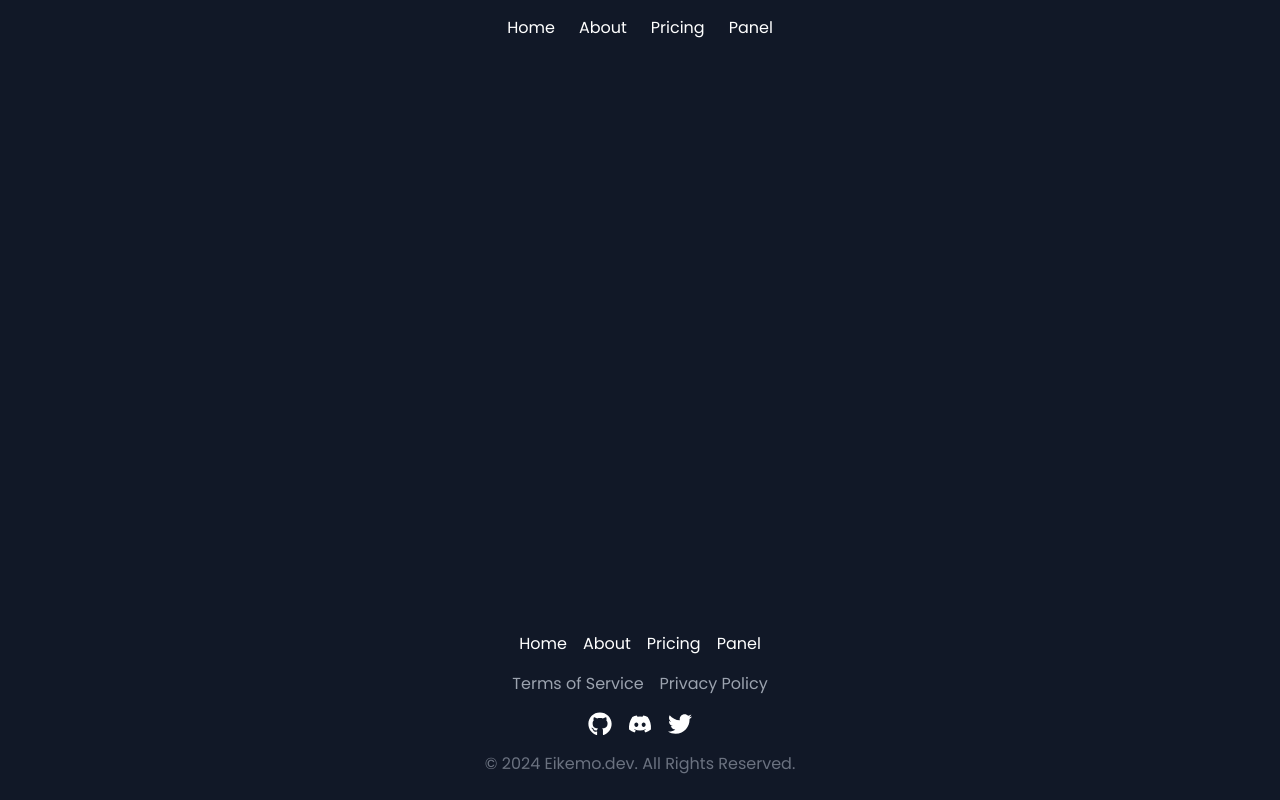
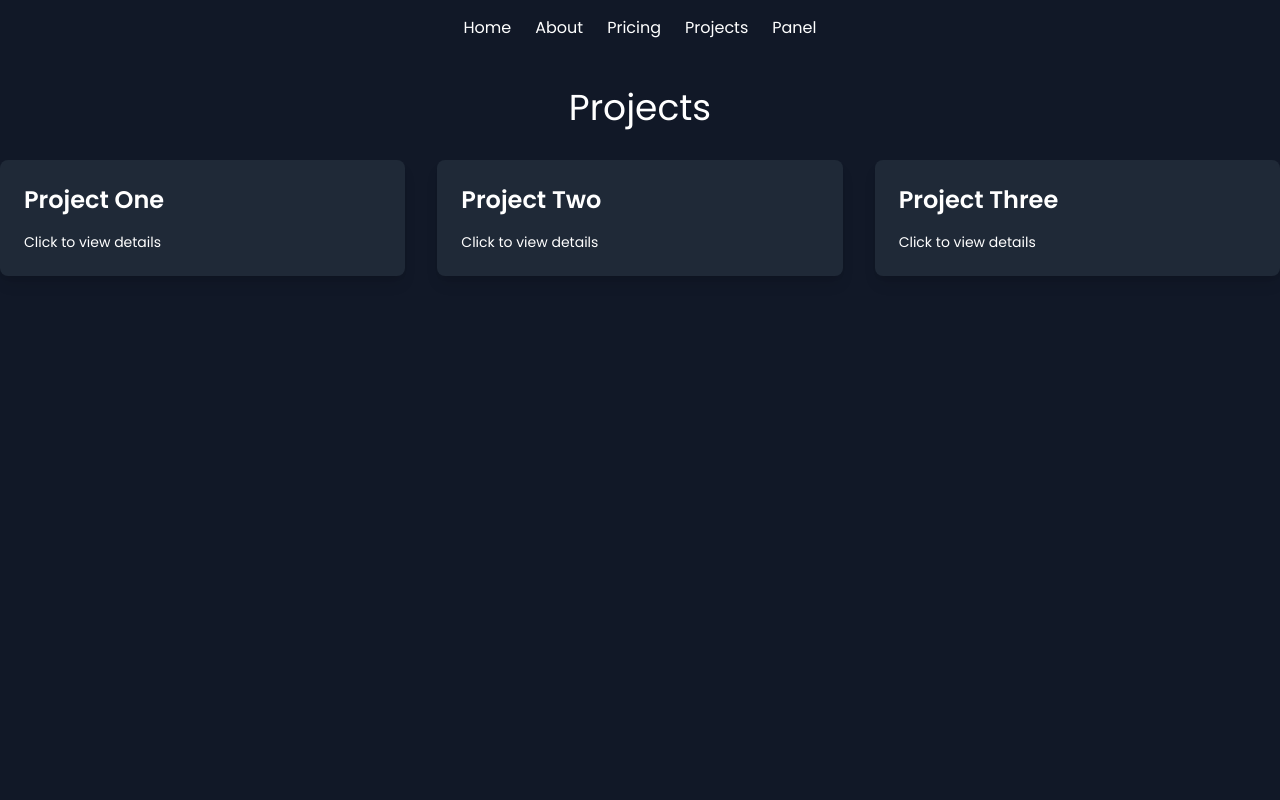
Before and after one commit to malvineikemo/eikemo.dev, a React (Create React App) app: page /projects in a window 1280 px wide. Shown: the top 800 px of the page. Built offline with nearby package versions, Linux system fonts and the light colour scheme; the HTML template or start-up script is replaced by a standard one.

Commit message:
Added Projects page

```diff
--- a/package.json
+++ b/package.json
@@ -10,6 +10,7 @@
     "react": "^18.3.1",
     "react-dom": "^18.3.1",
     "react-icons": "^5.3.0",
+    "react-markdown": "^9.0.1",
     "react-router-dom": "^6.26.1",
     "react-scripts": "5.0.1",
     "web-vitals": "^2.1.4"
--- a/src/App.js
+++ b/src/App.js
@@ -5,6 +5,7 @@ import Footer from './components/Footer';
 import Home from './pages/Home';
 import About from './pages/About';
 import Pricing from './pages/Pricing';
+import Projects from './pages/Projects';
 import Panel from './pages/Panel';
 import Terms from './pages/Terms';
 import Privacy from './pages/Privacy';
@@ -20,6 +21,7 @@ function App() {
             <Route path="/about" element={<About />} />
             <Route path="/pricing" element={<Pricing />} />
             <Route path="/panel" element={<Panel />} />
+            <Route path="/projects" element={<Projects />} />
             <Route path="/terms" element={<Terms />} />
             <Route path="/privacy" element={<Privacy />} />
           </Routes>
--- a/src/components/Navbar.js
+++ b/src/components/Navbar.js
@@ -35,6 +35,15 @@ function Navbar() {
         </li>
         <li>
           <NavLink
+            to="/projects"
+            className="hover:text-blue-400"
+            activeClassName="text-blue-500"
+          >
+            Projects
+          </NavLink>
+        </li>
+        <li>
+          <NavLink
             to="/panel"
             className="hover:text-blue-400"
             activeClassName="text-blue-500"
--- /dev/null
+++ b/src/pages/Projects.js
@@ -0,0 +1,96 @@
+import React, { useState } from 'react';
+import { motion, AnimatePresence } from 'framer-motion';
+import ReactMarkdown from 'react-markdown';
+
+const projectsData = [
+  {
+    id: 1,
+    title: "Project One",
+    description: `# Project One
+    This is the first project. It involves using **React** and **Framer Motion**.`,
+  },
+  {
+    id: 2,
+    title: "Project Two",
+    description: `# Project Two
+    This project is focused on **Tailwind CSS** for styling and responsiveness.`,
+  },
+  {
+    id: 3,
+    title: "Project Three",
+    description: `# Project Three
+    A demonstration of **JavaScript** and **APIs** for dynamic content.`,
+  },
+  // Add more projects as you like
+];
+
+function Projects() {
+  const [selectedProject, setSelectedProject] = useState(null);
+
+  const handleProjectClick = (project) => {
+    setSelectedProject(project);
+  };
+
+  const handleClose = () => {
+    setSelectedProject(null);
+  };
+
+  return (
+    <div className="relative min-h-screen bg-gray-900 text-white">
+      <div className="container mx-auto py-8">
+        <h1 className="text-4xl text-center mb-8">Projects</h1>
+
+        {/* Project Grid */}
+        <div className="grid grid-cols-1 sm:grid-cols-2 md:grid-cols-3 gap-8">
+          {projectsData.map((project) => (
+            <motion.div
+              key={project.id}
+              className="bg-gray-800 p-6 rounded-lg shadow-lg cursor-pointer hover:bg-gray-700"
+              whileHover={{ scale: 1.05 }}
+              whileTap={{ scale: 0.95 }}
+              onClick={() => handleProjectClick(project)}
+            >
+              <h2 className="text-2xl font-semibold mb-4">{project.title}</h2>
+              <p className="text-sm">Click to view details</p>
+            </motion.div>
+          ))}
+        </div>
+
+        {/* Project Modal */}
+        <AnimatePresence>
+          {selectedProject && (
+            <motion.div
+              className="fixed inset-0 bg-black bg-opacity-80 flex items-center justify-center z-50"
+              initial={{ opacity: 0 }}
+              animate={{ opacity: 1 }}
+              exit={{ opacity: 0 }}
+            >
+              <motion.div
+                className="bg-gray-800 p-8 rounded-lg shadow-lg max-w-3xl w-full"
+                initial={{ scale: 0.8, opacity: 0 }}
+                animate={{ scale: 1, opacity: 1 }}
+                exit={{ scale: 0.8, opacity: 0 }}
+                transition={{ duration: 0.3 }}
+              >
+                <button
+                  className="text-white absolute top-4 right-4"
+                  onClick={handleClose}
+                >
+                  Close
+                </button>
+                <h2 className="text-3xl font-semibold mb-4">
+                  {selectedProject.title}
+                </h2>
+                <ReactMarkdown className="prose prose-invert">
+                  {selectedProject.description}
+                </ReactMarkdown>
+              </motion.div>
+            </motion.div>
+          )}
+        </AnimatePresence>
+      </div>
+    </div>
+  );
+}
+
+export default Projects;
```
Also changed, not shown: 1 other file (tests, documents, lock files or other folders).
